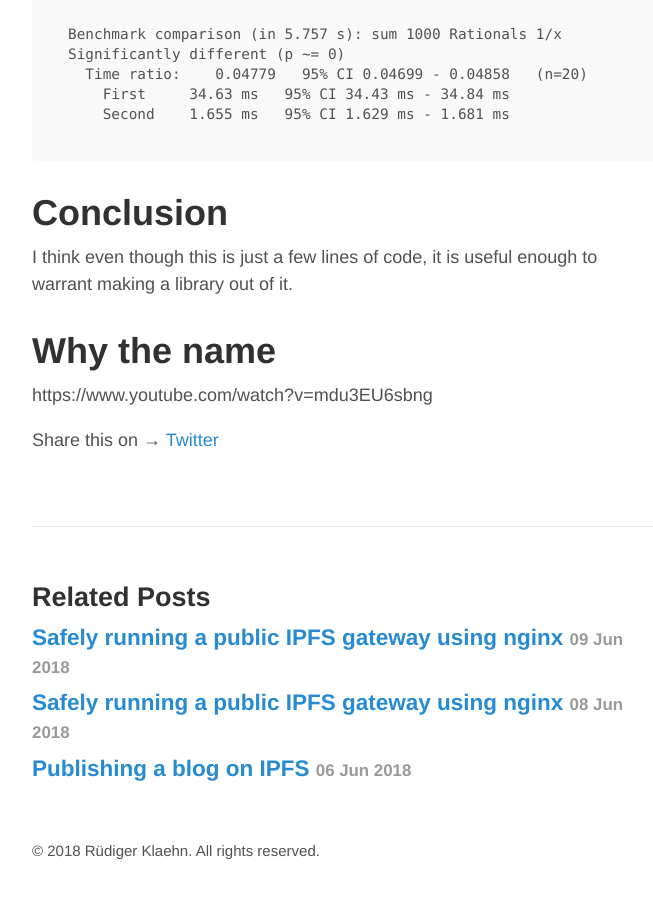
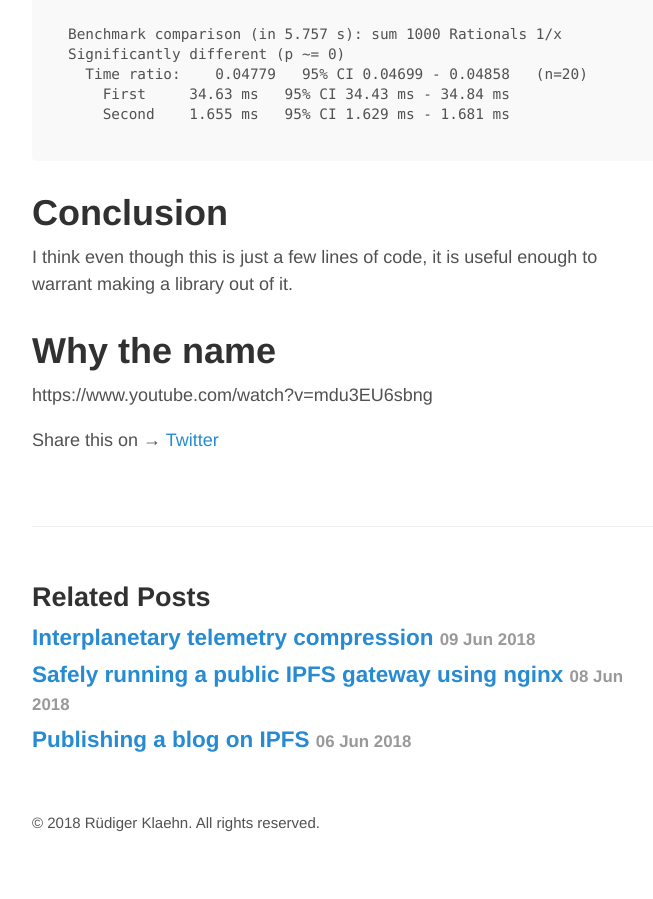
Before and after one commit to rklaehn/rklaehn.github.io, a Jekyll site: the page built from _posts/2016-01-04-sonicreducer.md, in a window 1280 px wide and 900 px high, scrolled down 2527 px. Shown: the whole window, without its empty margins (293-946 px from the left). Built offline with Jekyll 4.4.1, drawn with Linux system fonts in a browser that asks for light colours; Markdown is read by kramdown in place of the engine named in the settings; after the commit the page ends 3399 px from its top, so only the background shows below that; some of the changed lines change nothing that is shown.

Commit message:
Update 2018-06-09-efficient-telemetry-storage-on-ipfs.md

```diff
--- a/_posts/2018-06-09-efficient-telemetry-storage-on-ipfs.md
+++ b/_posts/2018-06-09-efficient-telemetry-storage-on-ipfs.md
@@ -1,6 +1,6 @@
 ---
 layout: post
-title: Safely running a public IPFS gateway using nginx
+title: Interplanetary telemetry compression
 ---
 
 -----
@@ -14,7 +14,7 @@
 
 I have been working with large quantities of telemetry at my previous job at [Heavens-Above GmbH](https://www.heavens-above.com/main.aspx), working for the [German Space Operations Center](https://www.dlr.de/dlr/en/desktopdefault.aspx/tabid-10368/562_read-479/). I was writing a system to store and make accessible telemetry for several satellite missions.
 
-The most demanding mission in terms of data rate was the columbus module of the international space station.
+The most demanding mission in terms of data rate was the [Columbus module](https://en.wikipedia.org/wiki/Columbus_(ISS_module)) of the [International Space Station](https://en.wikipedia.org/wiki/International_Space_Station).
 
 <a title="By NASA (https://archive.org/details/s127e009781) [Public domain], via Wikimedia Commons" href="https://commons.wikimedia.org/wiki/File:Columbus_module_-_cropped.jpg"><img width="1024" alt="Columbus module - cropped" src="https://upload.wikimedia.org/wikipedia/commons/thumb/e/ec/Columbus_module_-_cropped.jpg/1024px-Columbus_module_-_cropped.jpg"></a>
 
@@ -128,7 +128,7 @@
 
 Ideally we should be able to deal with arbitrary json samples.
 
-## Heterogenous types
+## Heterogenous records
 
 So how do we deal with optional fields or, more generically, heterogenous records, like you might see in an [event sourcing](https://martinfowler.com/eaaDev/EventSourcing.html) application?
 
@@ -403,7 +403,7 @@
 
 The last two columns are the encoding and compression scheme described above, with and without deduplication due to IPFS. Deduplication in this case does not have a large benefit, since the index sequences that benefit most from deduplication are very regular.
 
-We do get within a factor of **1.5** to the theoretical optimum despite using the relatively simple deflate algorithm.
+We do get within a factor of **1.4** to the theoretical optimum despite using the relatively simple deflate algorithm.
 
 ### Size per sample (all cases)
 
@@ -415,7 +415,7 @@
 
 # Implementation
 
-The described encoding and compression scheme can of course be implemented in any language. The current implementation is in typescript and runs on nodejs.
+The described encoding and compression scheme can of course be implemented in any language. The current implementation is in [typescript](https://www.typescriptlang.org/) and runs on [nodejs](https://nodejs.org/en/).
 
 I am using [lerna](https://lernajs.io/) for having multiple packages in one github repo.
 
@@ -509,7 +509,7 @@
 
 # Trials
 
-
+To evaluate the solution, I have used iptm on a number of data sets, both synthetic and real. Any data set that has a large number of relatively simple JSON records is a good candidate for usage with IPTM.
 
 ## License
 
```
